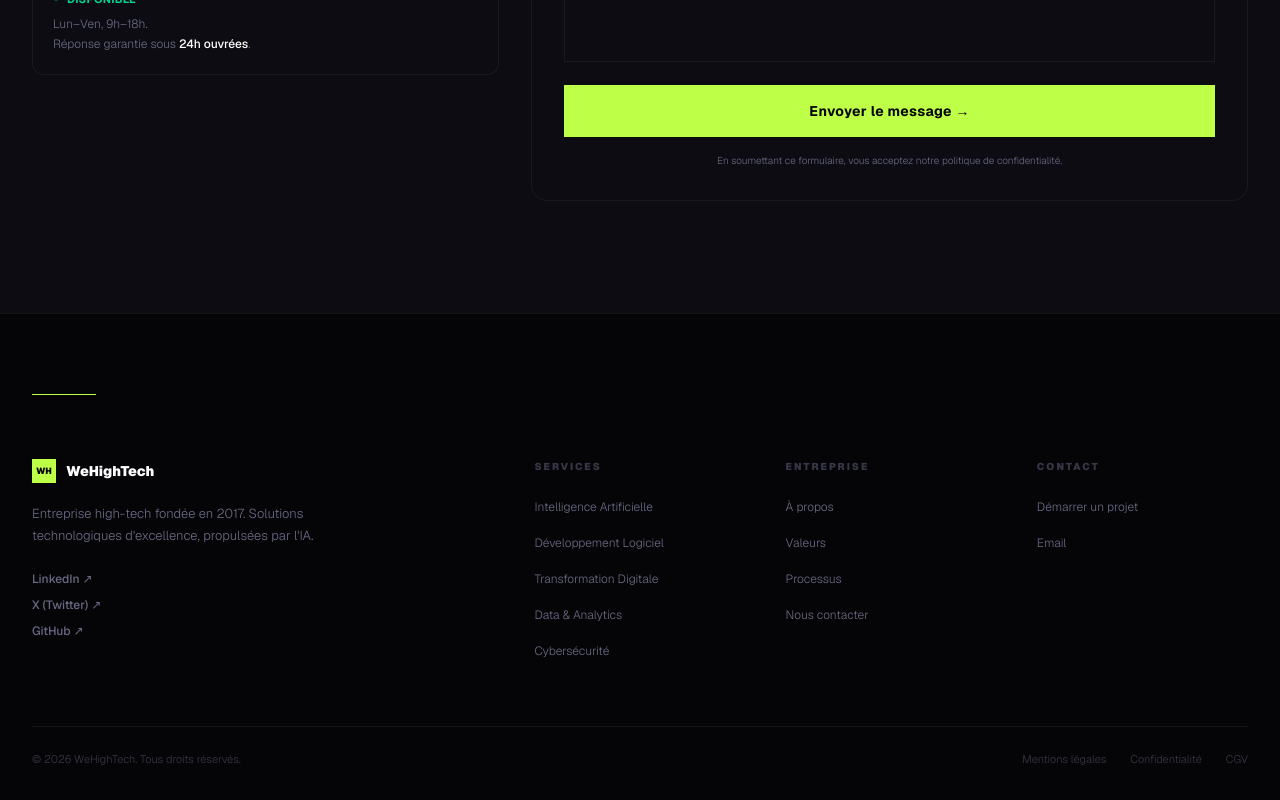
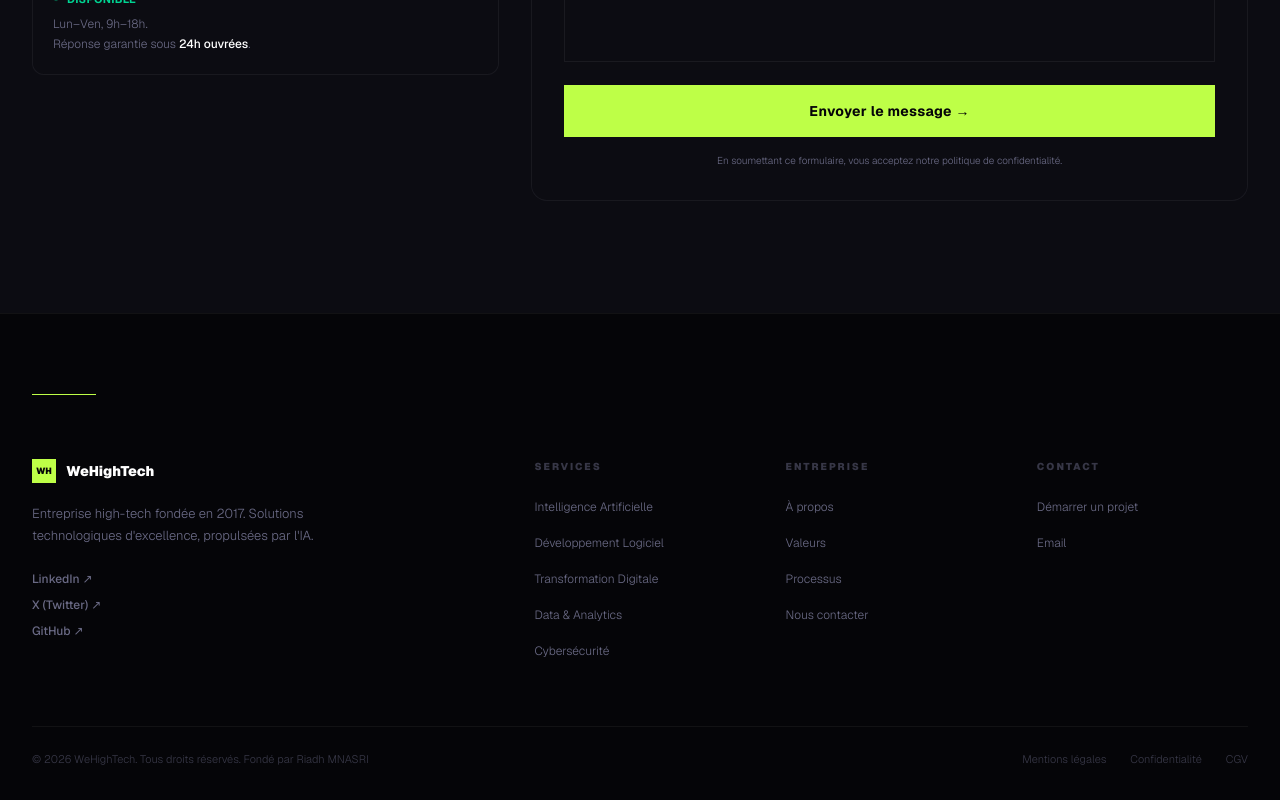
Before and after one commit to riadh-mnasri/wehightech-company, a Next.js app: page / in a window 1280 px wide. Shown: the part 8738-9538 px from the top of the page. Built offline with nearby package versions, Linux system fonts and the light colour scheme.

Commit message:
chore(footer): add founder credit link to riadh-mnasri.pro

```diff
--- a/components/Footer.tsx
+++ b/components/Footer.tsx
@@ -75,7 +75,12 @@ export default function Footer() {
         </div>
 
         <div className="border-t border-white/5 pt-6 flex flex-col sm:flex-row items-center justify-between gap-4">
-          <p className="text-[11px] text-[#6A6A85]/50 font-light">© {year} WeHighTech. Tous droits réservés.</p>
+          <p className="text-[11px] text-[#6A6A85]/50 font-light">
+            © {year} WeHighTech. Tous droits réservés. Fondé par{" "}
+            <a href="https://riadh-mnasri.pro" className="hover:text-[#BEFF47] transition-colors duration-200">
+              Riadh MNASRI
+            </a>
+          </p>
           <div className="flex items-center gap-6 text-[11px] text-[#6A6A85]/50 font-light">
             {["Mentions légales", "Confidentialité", "CGV"].map(l => (
               <a key={l} href="#" className="hover:text-[#BEFF47] transition-colors duration-200">{l}</a>
```
